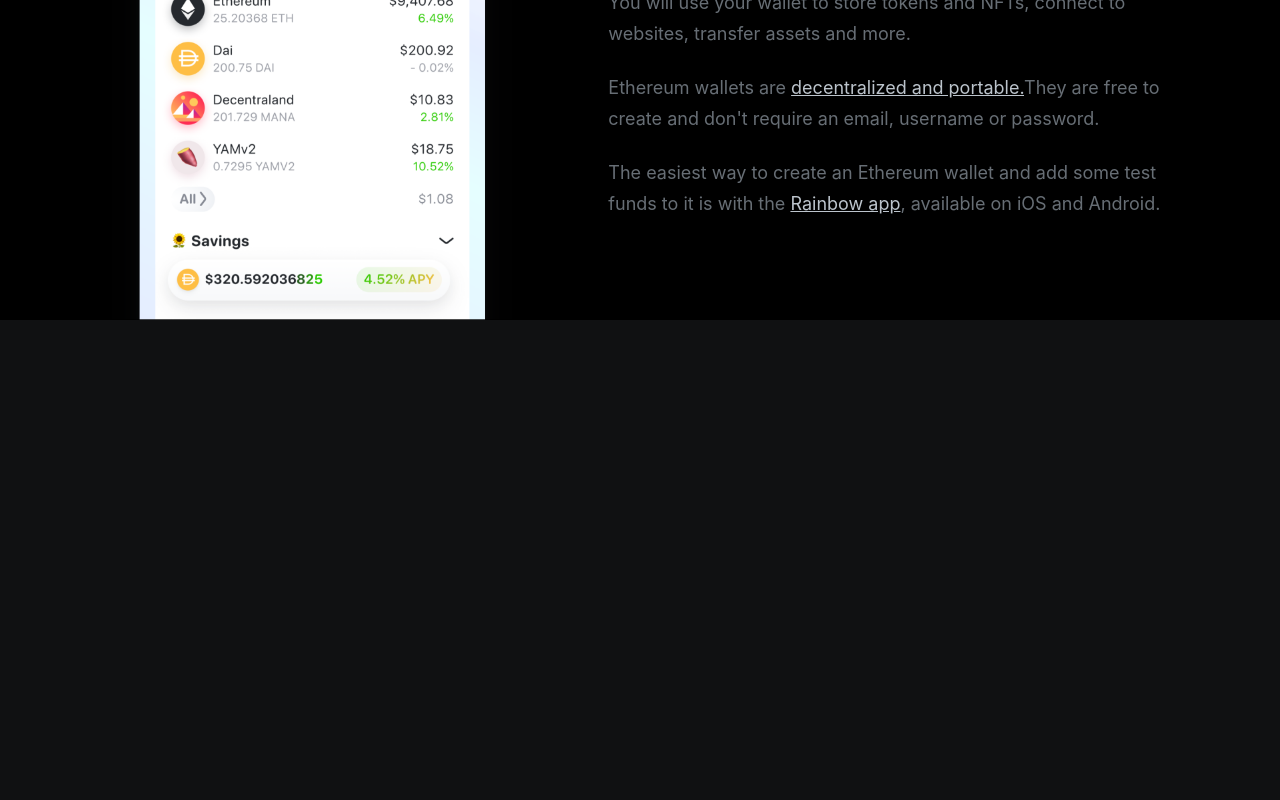
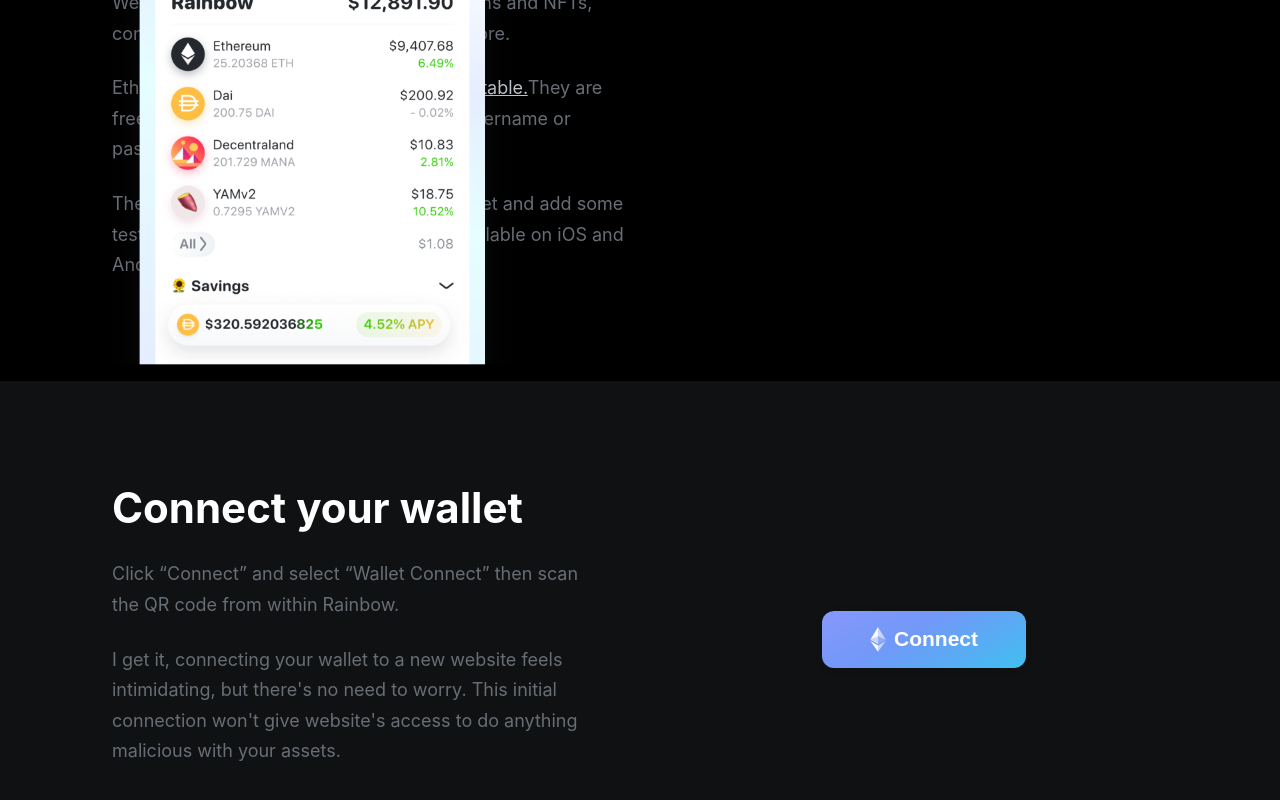
Before and after one commit to gskril/nft-onboarding, a Next.js app: page / in a window 1280 px wide. Shown: the part 1420-2220 px from the top of the page. Before the commit the page ends 1740 px from the top, so only its background shows below. Built offline with nearby package versions, Linux system fonts and the light colour scheme.

Commit message:
Add button component

```diff
--- /dev/null
+++ b/components/button.js
@@ -0,0 +1,43 @@
+export default function Button({eth, children}) {
+  return (
+    <>
+      <button>
+        {eth ? (
+          <svg width="16" height="25" viewBox="0 0 16 25" fill="none" xmlns="http://www.w3.org/2000/svg">
+            <path d="M8.04346 0V9.1743L15.7222 12.6392L8.04346 0Z" fill="white" fill-opacity="0.602"/>
+            <path d="M8.04339 0L0.363647 12.6392L8.04339 9.1743V0Z" fill="white"/>
+            <path d="M8.04346 18.5844V24.8182L15.7273 14.0831L8.04346 18.5844Z" fill="white" fill-opacity="0.602"/>
+            <path d="M8.04339 24.8182V18.5834L0.363647 14.0831L8.04339 24.8182Z" fill="white"/>
+            <path d="M8.04346 17.1416L15.7222 12.6392L8.04346 9.17639V17.1416Z" fill="white" fill-opacity="0.2"/>
+            <path d="M0.363647 12.6392L8.04339 17.1416V9.17639L0.363647 12.6392Z" fill="white" fill-opacity="0.602"/>
+          </svg>
+        ) : ''}
+        {children}
+      </button>
+
+      <style jsx>{`
+        button {
+          background: linear-gradient(330.4deg, #44BCF0 4.54%, #7298F8 59.2%, #A099FF 148.85%);
+          box-shadow: 0px 2px 12px 0px #0000000A;
+          padding: 1rem 3rem;
+          display: flex;
+          gap: 0.5rem;
+          font-size: 1.315rem;
+          font-weight: 600;
+          color: #fff;
+          width: max-content;
+          border: none;
+          border-radius: .75rem;
+          transition: transform .15s ease-in-out;
+        }
+
+        button:hover,
+        button:focus-visible {
+          outline: none;
+          cursor: pointer;
+          transform: scale(1.05);
+        }
+      `}</style>
+    </>
+  )
+}
--- a/components/section.js
+++ b/components/section.js
@@ -46,6 +46,11 @@
         .section__media {
           display: flex;
           flex-direction: column;
+          ${mediaPosition === 'center' ? `
+            align-items: center;
+            justify-content: center;
+            transform: translateY(-1rem);
+          ` : ''}
           gap: 0.5rem;
           font-size: .875rem;
           margin-top: 4rem;
--- a/pages/index.js
+++ b/pages/index.js
@@ -4,6 +4,7 @@
 import Plan from '../components/plan'
 import Layout from '../components/layout'
 import Gas from '../components/gas'
+import Button from '../components/button'
 import Section from '../components/section'
 import Container from '../components/container'
 
@@ -106,6 +107,31 @@
 					</p>
 				</Section>
 
+				<Section
+					id="connect"
+					title="Connect your wallet"
+					mediaPosition="center"
+					textWidth="50%"
+					media={
+						<>
+							<Button eth={true}>
+								Connect
+							</Button>
+						</>
+					}
+				>
+					<p>
+						Click “Connect” and select “Wallet Connect” then scan
+						the QR code from within Rainbow.
+					</p>
+					<p>
+						I get it, connecting your wallet to a new website feels
+						intimidating, but there&apos;s no need to worry. This
+						initial connection won&apos;t give website&apos;s access
+						to do anything malicious with your assets.
+					</p>
+				</Section>
+
 				<style jsx>{`
 					.plan__text {
 						margin: 0 auto 3rem;
```
